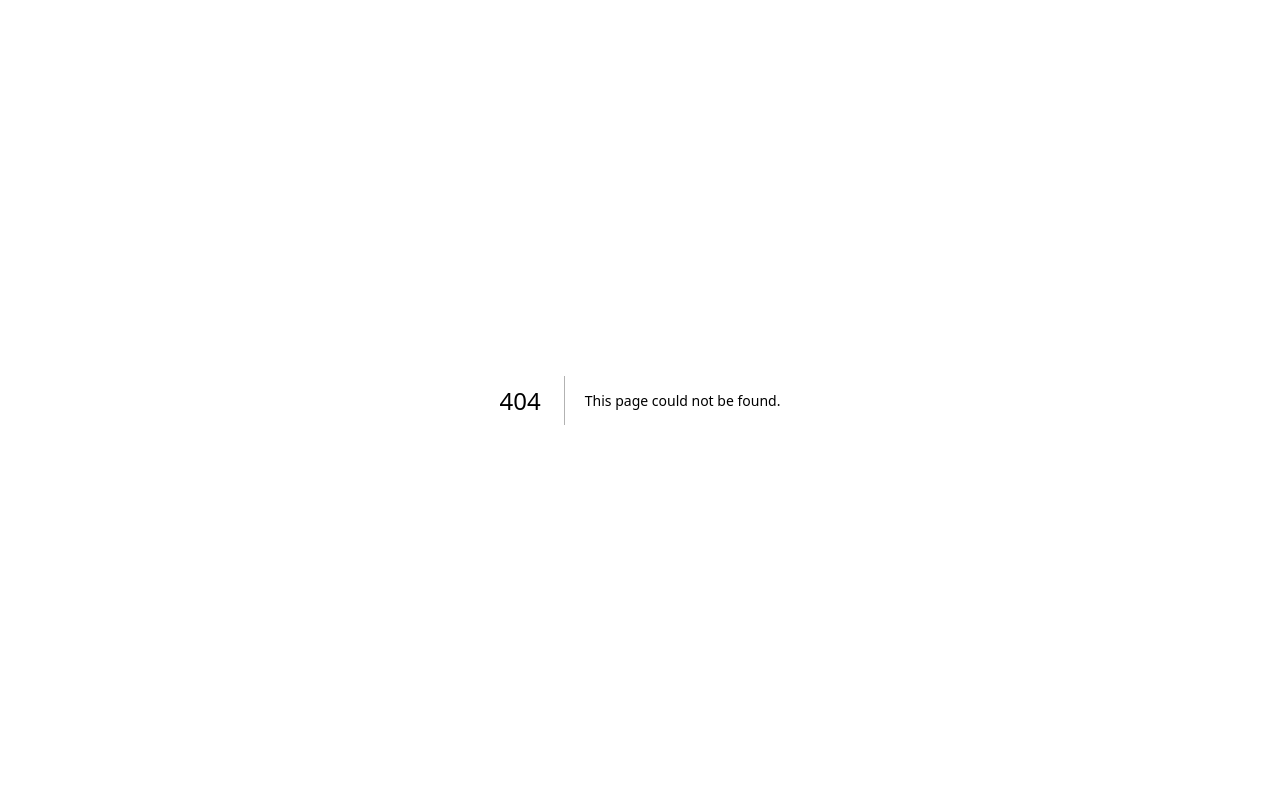
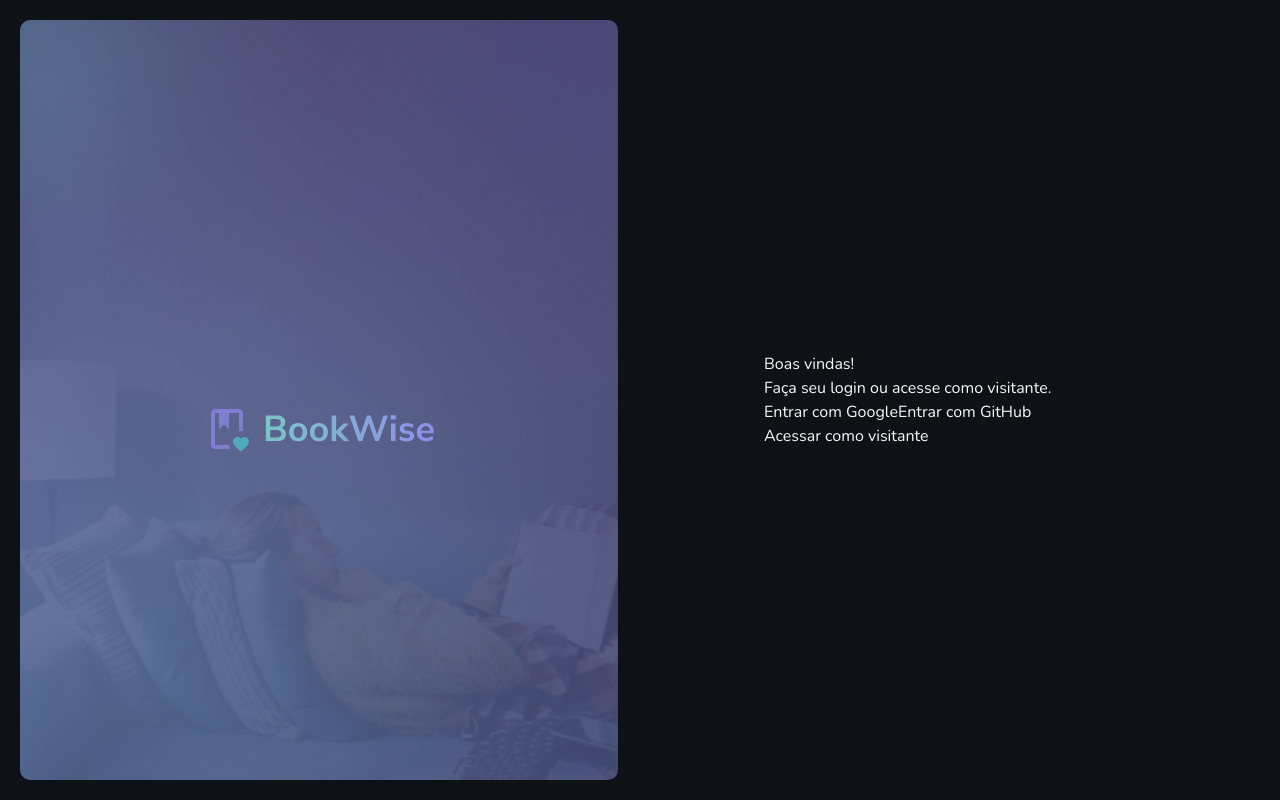
Before and after one commit to marcusdavanco/bookwise, a Next.js app: page /login in a window 1280 px wide. Before the commit this address had no page. Built offline with nearby package versions, Linux system fonts and the light colour scheme.

Commit message:
wip: login styling

```diff
--- a/src/app/globals.css
+++ b/src/app/globals.css
@@ -7,11 +7,13 @@
   padding: 0;
   margin: 0;
 }
-
-
+html {
+  height: 100vh;
+}
 
 body {
   background-color: #0E1116;
   color: #F8F9FC;
   -webkit-font-smoothing: antialiased;
+  height: 100vh
 }
--- /dev/null
+++ b/src/app/login/page.tsx
@@ -0,0 +1,28 @@
+import Image from "next/image";
+
+import logo from '../../../public/logo.svg'
+import hero from '../../../public/hero_image.jpg'
+
+export default function Login() {
+  return (
+    <main className="p-5 flex min-h-full" >
+      <section className='w-[598px] relative '>
+        <Image height="58" width="232" alt="" src={logo} className="absolute top-1/2 left-1/2 translate-x-[-50%] z-10" />
+        <Image alt="" src={hero} quality={100} className="rounded-md" fill />
+      </section>
+      <section className="w-[350px] m-auto">
+        <header>
+          <h2>Boas vindas!</h2>
+          <p>Faça seu login ou acesse como visitante.</p>
+        </header>
+        <div >
+          <button>Entrar com Google</button>
+          <button>Entrar com GitHub</button>
+          <button>Acessar como visitante</button>
+        </div>
+
+
+      </section>
+    </main>
+  )
+}
```
Also changed, not shown: public/hero_image.jpg (added), public/logo.svg (added), tailwind.config.js (line endings or trailing spaces).
